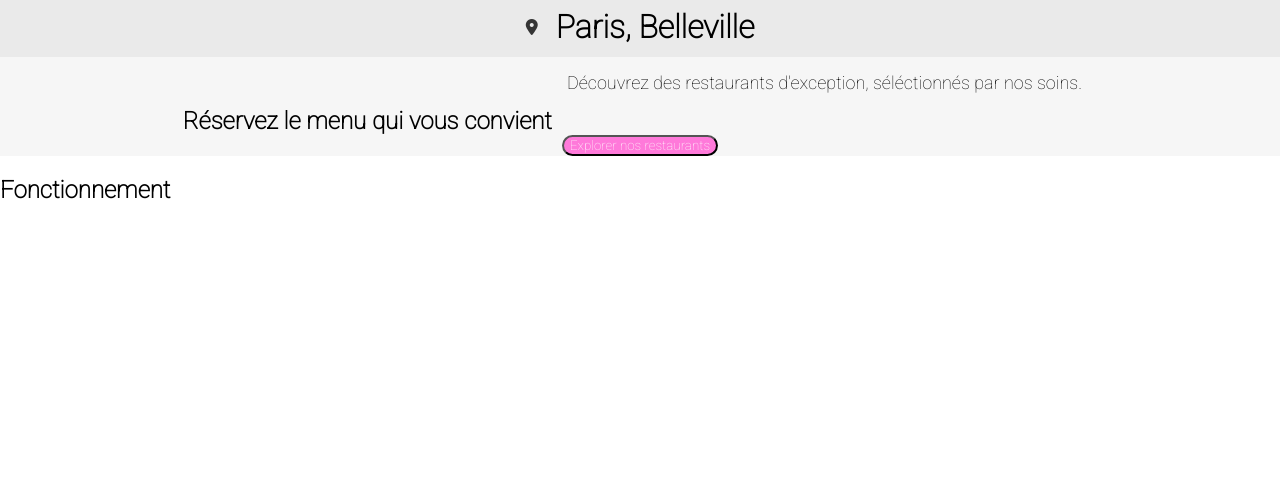
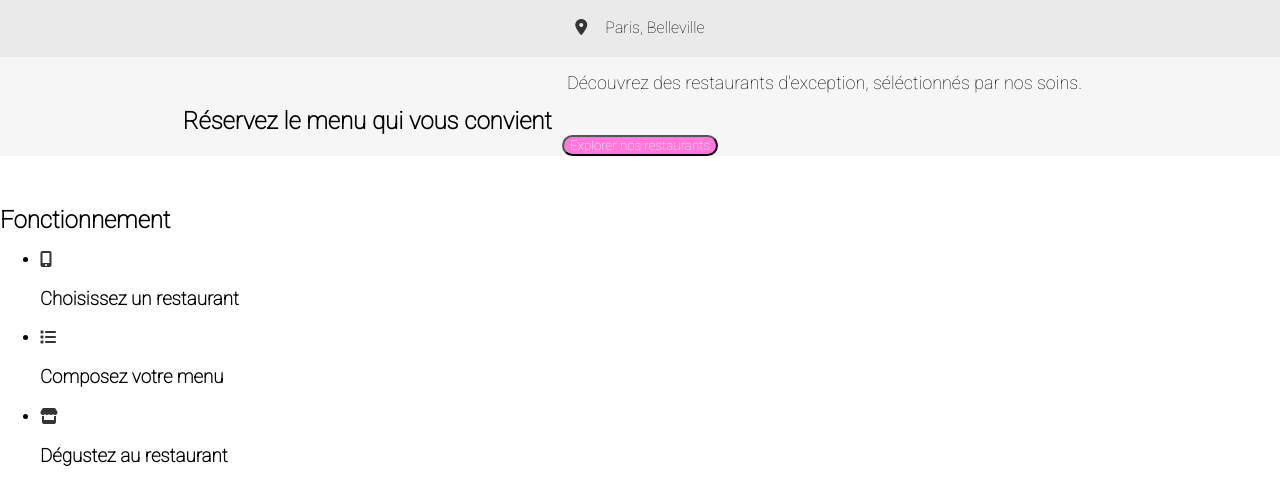
Before and after one commit to 0shirase/P4_OhMyFood, a plain HTML site: page index.html in a window 1280 px wide. Shown: the part 68-572 px from the top of the page. Drawn offline with Linux system fonts and the light colour scheme.

Commit message:
début bouttons fonctionnements

```diff
--- a/index.html
+++ b/index.html
@@ -22,18 +22,32 @@
         <main>
             <div class="location">
                 <i class="fa-solid fa-location-dot"></i>
-                <h1>Paris, Belleville</h1>
+                <p>Paris, Belleville</p>
             </div>
-            <div class="info-group">
+            <section class="info-group">
                 <h2 class="section-title">Réservez le menu qui vous convient</h2>
                 <p class="info">Découvrez des restaurants d'exception, séléctionnés par nos soins.</p>
-                </div>
-                <div class="exploration-restaurants">
+            </section>
+            <div class="exploration-restaurants">
                 <button class="button">Explorer nos restaurants</button>
             </div>
-            <div class="explications">
-                <h2 class="Fonctionnement">Fonctionnement</h2>
-            </div>
+            <section class="fonctionnements">
+                <h2 class="section-title">Fonctionnement</h2>
+                <ul class="list-filters">
+                    <li>
+                        <i class="fa-solid fa-mobile-screen-button"></i>
+                        <h3>Choisissez un restaurant</h3>
+                    </li>
+                    <li>
+                        <i class="fa-solid fa-list"></i>
+                        <h3>Composez votre menu</h3>
+                    </li>
+                    <li>
+                        <i class="fa-solid fa-store"></i>
+                        <h3>Dégustez au restaurant</h3>
+                    </li>
+                </ul>
+            </section>
         </main>
         <footer>
         </footer>
```
